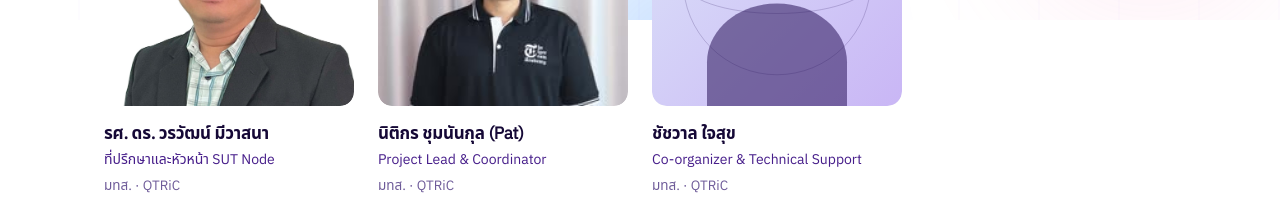
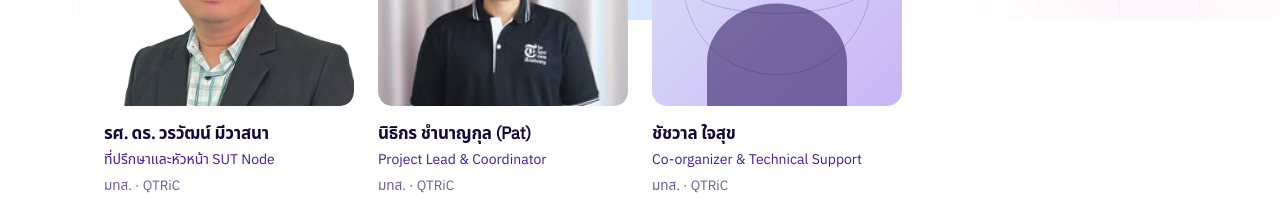
Before and after one commit to Bright2704/qtt2026, a Next.js app: page /committee in a window 1280 px wide. Shown: the part 780-992 px from the top of the page. Built offline with nearby package versions, Linux system fonts and the light colour scheme; a web font is replaced by a local one.

Commit message:
บุคลากรณ์

```diff
--- a/data/people.ts
+++ b/data/people.ts
@@ -141,7 +141,7 @@ export const committee: CommitteeGroup[] = [
         confirmed: true,
       },
       {
-        name: { th: "นิติกร ชุมนันกุล (Pat)", en: "Nitikorn Chumnankul (Pat)" },
+        name: { th: "นิธิกร ชำนาญกุล (Pat)", en: "Nitikorn Chumnankul (Pat)" },
         role: { th: "Project Lead & Coordinator", en: "Project Lead & Coordinator" },
         org: { th: "มทส. · QTRiC", en: "SUT · QTRiC" },
         photo: "/assets/photos/Nitikorn.jpg",
```
